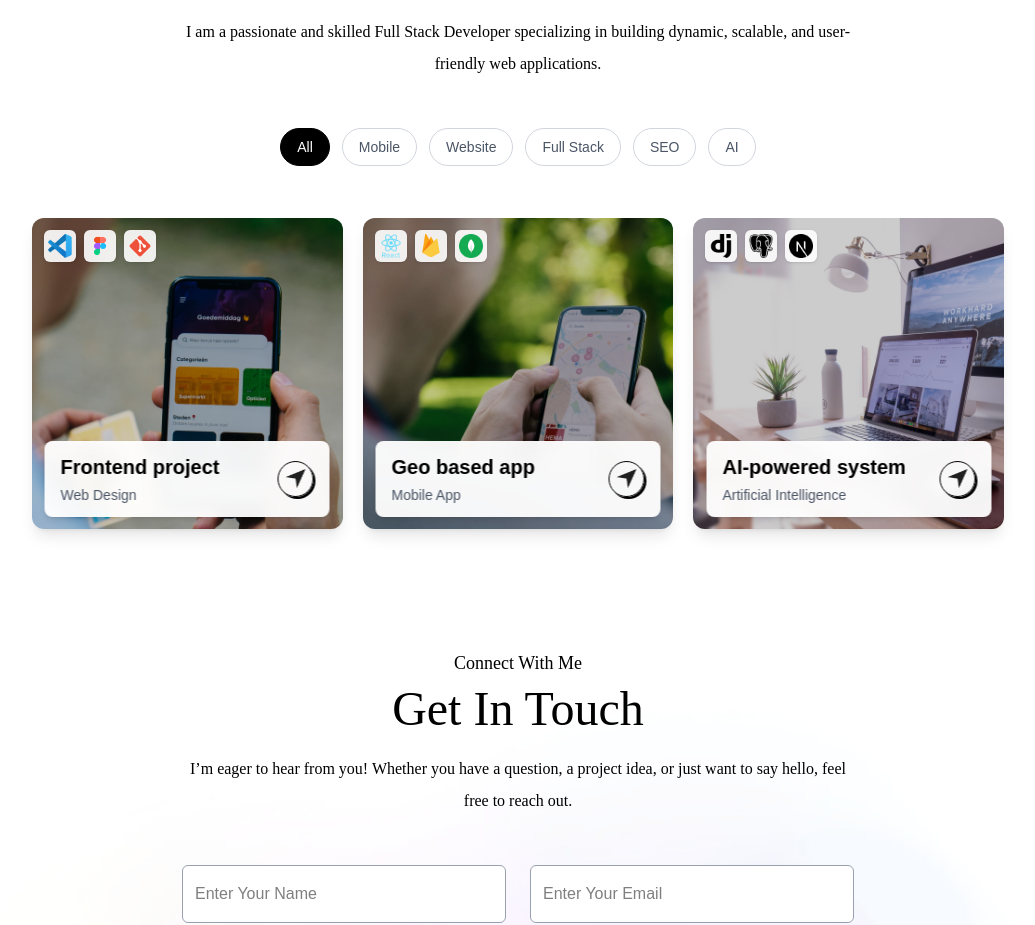
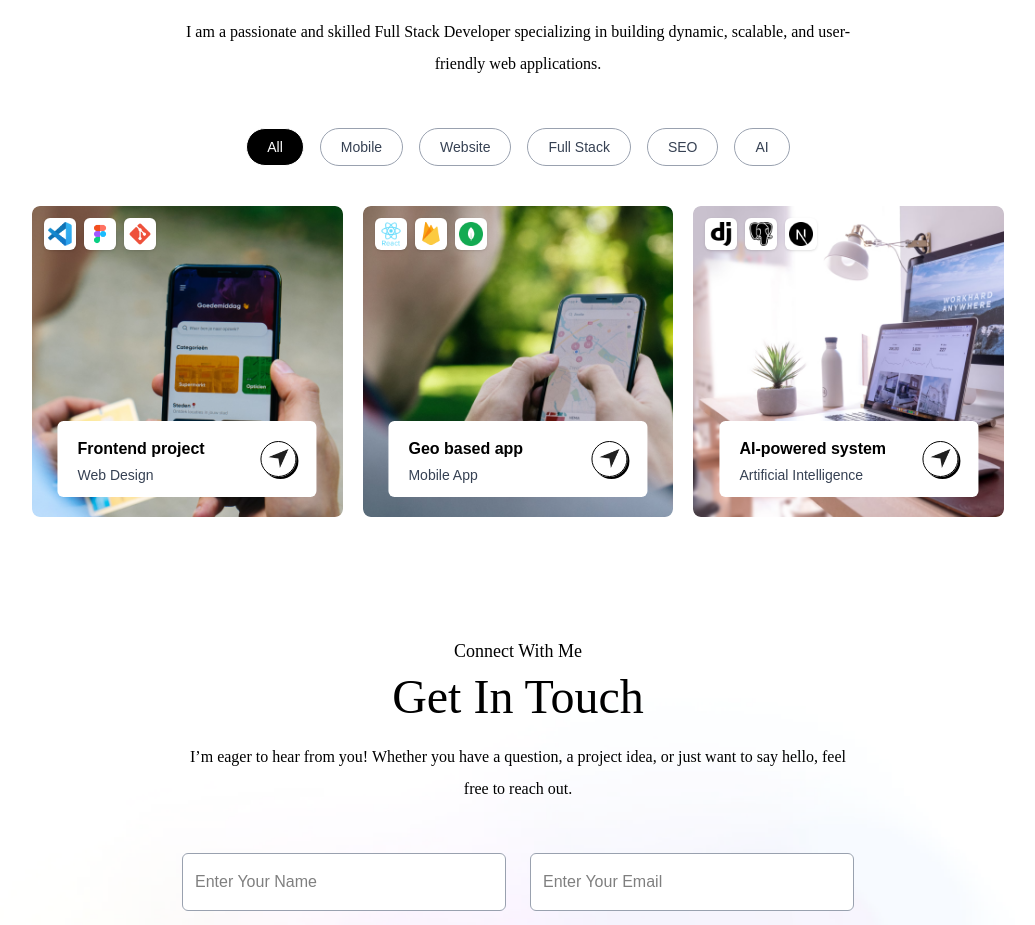
Before and after one commit to fotsoeddy/Personal_portfolio, a Next.js app: page / in a window 1280 px wide. Shown: the part 2423-3348 px from the top of the page, without its empty margins (122-1157 px from the left). Built offline with nearby package versions, Linux system fonts and the light colour scheme; a web font is replaced by a local one.

Commit message:
adding of some icons

```diff
--- a/app/components/Work.jsx
+++ b/app/components/Work.jsx
@@ -13,22 +13,22 @@
         : workData.filter(project => project.category === selectedCategory);
 
     return (
-        <motion.div initial={{ opacity: 0 }} whileInView={{ opacity: 1 }} transition={{ duration: 1 }} id='work' className='w-full px-[5%] md:px-[12%] py-10 scroll-mt-20'>
+        <motion.div initial={{ opacity: 0 }} whileInView={{ opacity: 1 }} transition={{ duration: 1 }} id='work' className='w-full px-[12%] py-10 scroll-mt-20'>
             <motion.h4 initial={{ opacity: 0, y: -20 }} whileInView={{ opacity: 1, y: 0 }} transition={{ duration: 0.5, delay: 0.3 }} className='text-center mb-2 text-lg font-Ovo'>My Portfolio</motion.h4>
-            <motion.h2 initial={{ opacity: 0, y: -20 }} whileInView={{ opacity: 1, y: 0 }} transition={{ duration: 0.5, delay: 0.5 }} className='text-center text-3xl md:text-5xl font-Ovo'>My Latest Work</motion.h2>
-            <motion.p initial={{ opacity: 0 }} whileInView={{ opacity: 1 }} transition={{ duration: 0.5, delay: 0.7 }} className='text-center max-w-2xl mx-auto mt-5 mb-8 md:mb-12 font-Ovo'>I am a passionate and skilled Full Stack Developer specializing in building dynamic, scalable, and user-friendly web applications.</motion.p>
+            <motion.h2 initial={{ opacity: 0, y: -20 }} whileInView={{ opacity: 1, y: 0 }} transition={{ duration: 0.5, delay: 0.5 }} className='text-center text-5xl font-Ovo'>My Latest Work</motion.h2>
+            <motion.p initial={{ opacity: 0 }} whileInView={{ opacity: 1 }} transition={{ duration: 0.5, delay: 0.7 }} className='text-center max-w-2xl mx-auto mt-5 mb-12 font-Ovo'>I am a passionate and skilled Full Stack Developer specializing in building dynamic, scalable, and user-friendly web applications.</motion.p>
 
-            {/* Scrollable Category Buttons */}
-            <div className='overflow-x-auto pb-3 scrollbar-hide mb-8 md:mb-10'>
-                <div className='flex gap-3 w-max px-4 md:px-0 mx-auto'>
+            {/* Scrollable Category Buttons (Mobile only) */}
+            <div className='md:flex justify-center gap-4 mb-10 overflow-x-auto md:overflow-visible scrollbar-hide'>
+                <div className='flex gap-4 w-max md:w-auto mx-4 md:mx-0 pb-2 md:pb-0'>
                     {categories.map((category) => (
                         <button
                             key={category}
                             onClick={() => setSelectedCategory(category)}
-                            className={`px-4 py-2 rounded-full border text-sm min-w-max transition duration-300 ${
+                            className={`px-5 py-2 rounded-full border text-sm transition duration-300 whitespace-nowrap ${
                                 selectedCategory === category
-                                    ? 'bg-black text-white border-black'
-                                    : 'border-gray-300 text-gray-600 hover:bg-gray-100 dark:hover:bg-gray-800'
+                                    ? 'bg-black text-white'
+                                    : 'border-gray-400 text-gray-700 hover:bg-gray-200'
                             }`}>
                             {category}
                         </button>
@@ -43,51 +43,44 @@
                     animate={{ opacity: 1, scale: 1 }}
                     exit={{ opacity: 0, scale: 0.9 }}
                     transition={{ duration: 0.5 }}
-                    className='grid grid-cols-1 sm:grid-cols-2 lg:grid-cols-3 my-8 md:my-10 gap-4 md:gap-5'
+                    className='grid grid-cols-1 sm:grid-cols-2 lg:grid-cols-3 my-10 gap-5 dark:text-black'
                 >
                     {filteredProjects.map((project, index) => (
                         <motion.div
-                            whileHover={{ scale: 1.03 }}
+                            whileHover={{ scale: 1.05 }}
                             transition={{ duration: 0.3 }}
                             key={index}
-                            className='aspect-square bg-no-repeat bg-cover bg-center rounded-xl relative cursor-pointer group overflow-hidden shadow-lg'
+                            className='aspect-square bg-no-repeat bg-cover bg-center rounded-lg relative cursor-pointer group'
                             style={{ backgroundImage: `url(${project.bgImage})` }}
                         >
-                            <div className='absolute inset-0 bg-black/20 group-hover:bg-black/30 transition-all duration-300' />
-
-                            {/* Tech Stack Icons */}
+                            {/* Tech Skills Badges */}
                             <div className='absolute top-3 left-3 flex gap-2'>
                                 {project.tech.map((tech, i) => (
-                                    <div
+                                    <motion.div
                                         key={i}
-                                        className='bg-white/90 p-1 rounded-md backdrop-blur-sm flex items-center shadow-sm hover:scale-105 transition-transform'
+                                        initial={{ scale: 0 }}
+                                        animate={{ scale: 1 }}
+                                        transition={{ delay: i * 0.1 }}
+                                        className='bg-white p-1 rounded-md shadow-sm'
                                     >
                                         <Image
                                             src={tech}
                                             alt='tech'
                                             width={24}
                                             height={24}
-                                            className='w-5 h-5 md:w-6 md:h-6 object-contain'
+                                            className='w-6 h-6 object-contain'
                                         />
-                                    </div>
+                                    </motion.div>
                                 ))}
                             </div>
 
-                            <div className='bg-white/95 backdrop-blur-sm w-11/12 rounded-lg absolute bottom-3 left-1/2 -translate-x-1/2 py-3 px-4 transition-all duration-500 group-hover:bottom-4 shadow-md'>
-                                <div className='flex items-center justify-between'>
-                                    <div>
-                                        <h2 className='font-semibold text-lg md:text-xl'>{project.title}</h2>
-                                        <p className='text-sm text-gray-600 mt-1'>{project.description}</p>
-                                    </div>
-                                    <div className='border rounded-full border-black w-9 aspect-square flex items-center justify-center shadow-[2px_2px_0_#000] hover:bg-lime-300 transition-colors ml-3'>
-                                        <Image
-                                            src={assets.send_icon}
-                                            alt='send'
-                                            width={20}
-                                            height={20}
-                                            className='w-5'
-                                        />
-                                    </div>
+                            <div className='bg-white w-10/12 rounded-md absolute bottom-5 left-1/2 -translate-x-1/2 py-3 px-5 flex items-center justify-between duration-500 group-hover:bottom-7'>
+                                <div>
+                                    <h2 className='font-semibold'>{project.title}</h2>
+                                    <p className='text-sm text-gray-700'>{project.description}</p>
+                                </div>
+                                <div className='border rounded-full border-black w-9 aspect-square flex items-center justify-center shadow-[2px_2px_0_#000] group-hover:bg-lime-300'>
+                                    <Image src={assets.send_icon} alt='send' className='w-5' />
                                 </div>
                             </div>
                         </motion.div>
```
